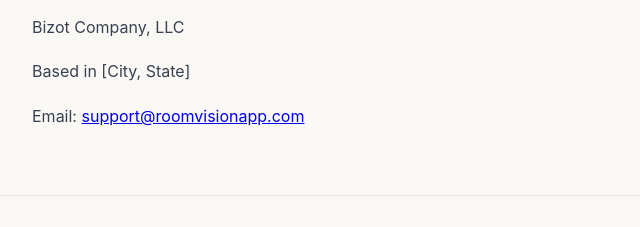
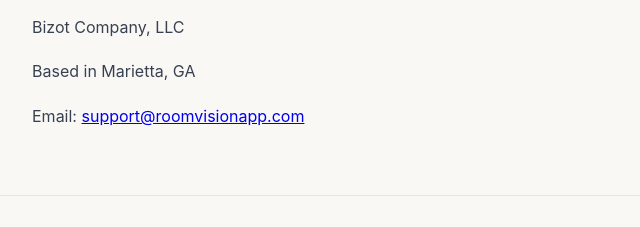
Before and after one commit to sambizot/roomvision-website, a plain HTML site: page about.html in a window 1280 px wide. Shown: the part 410-637 px from the top of the page, 232-872 px from the left. Drawn offline with Linux system fonts and the light colour scheme.

Commit message:
updated city

```diff
--- a/about.html
+++ b/about.html
@@ -35,7 +35,7 @@
 
       <h2 style="margin-top: 32px; margin-bottom: 16px;">Contact</h2>
       <p>Bizot Company, LLC</p>
-<p>Based in [City, State]</p>
+<p>Based in Marietta, GA</p>
 <p>Email: <a href="mailto:support@roomvisionapp.com">support@roomvisionapp.com</a></p>
          </div>
   </main>
```
